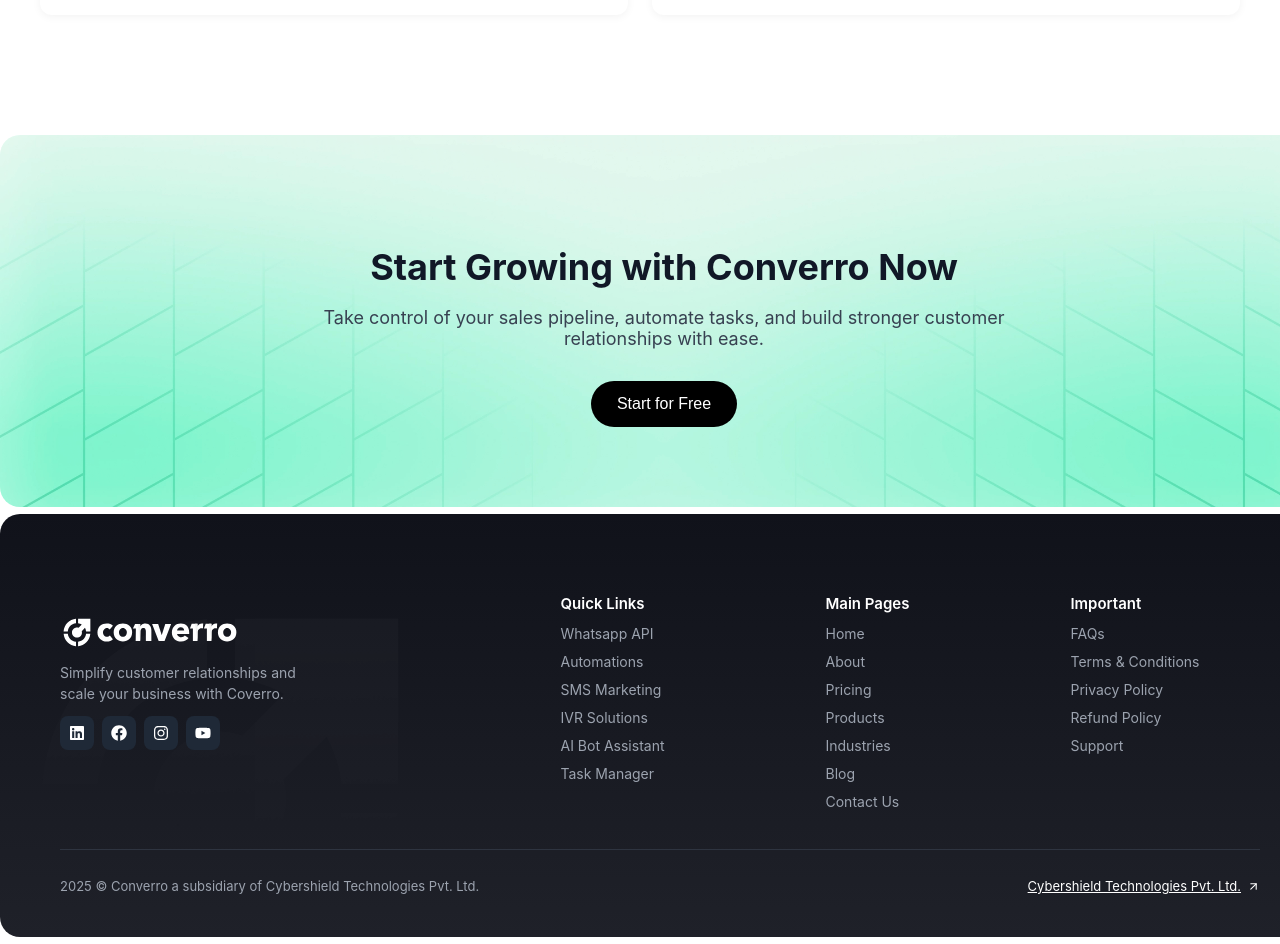
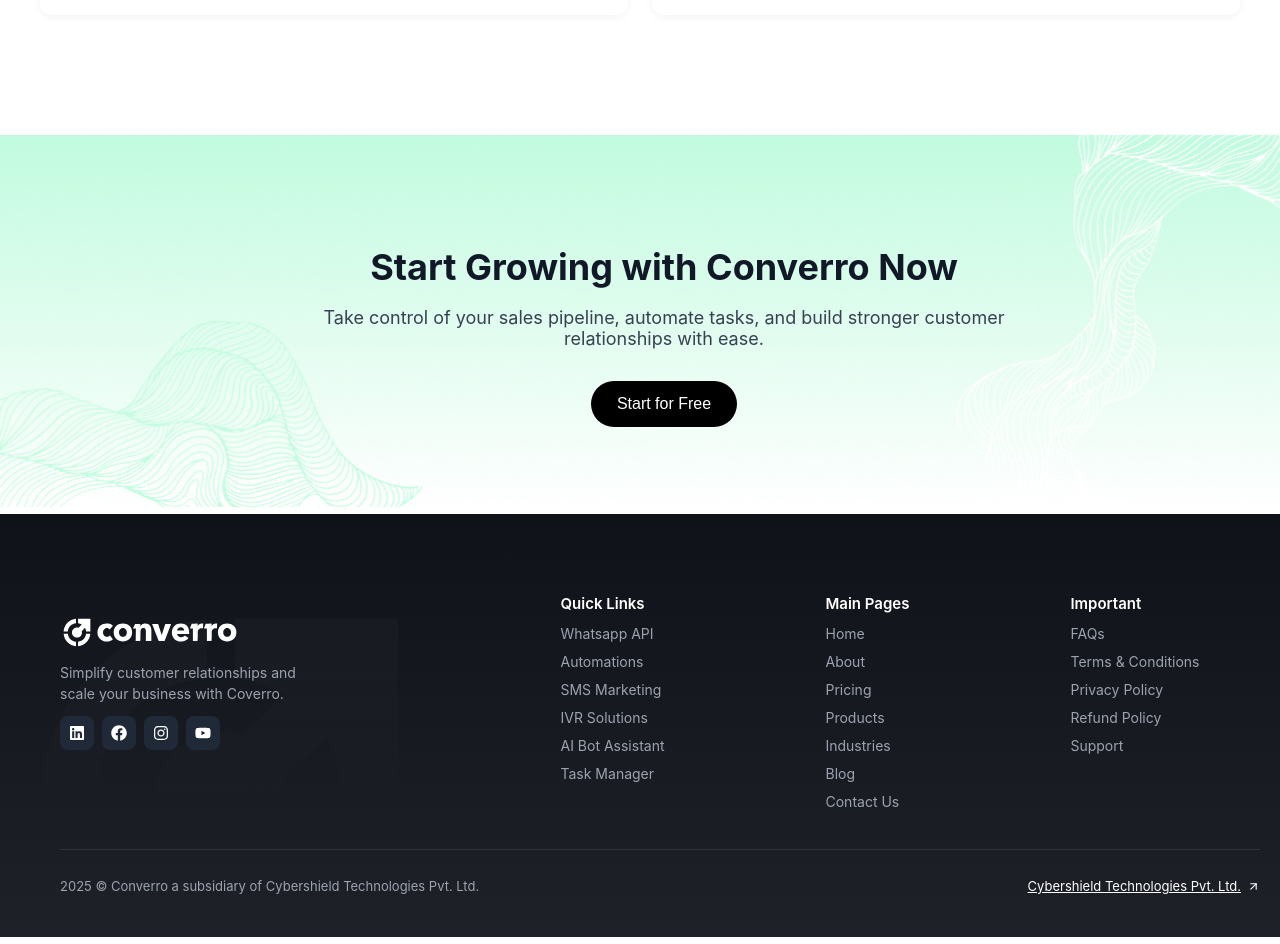
Before and after one commit to IsHa2507/converro, a React (Create React App) app: page / in a window 1280 px wide. Shown: the part 9160-10104 px from the top of the page. Built offline with nearby package versions, Linux system fonts and the light colour scheme.

Commit message:
footer section updated

```diff
--- a/src/components/CTA.css
+++ b/src/components/CTA.css
@@ -2,16 +2,16 @@
 .cta-section {
    position: relative;
    font-family: 'Inter', sans-serif;
-    background-image: url("../assets/CTA_Background.webp");
+    background-image: url("../assets/CTA_Background.jpg");
     background-size: cover; /* cover full area */
     background-position: center;
-     border-radius: 20px;
+
       padding: 80px 24px;
 
       text-align: center;
       overflow: hidden;
        margin: 60px auto 7px auto;
-        max-width: 1358px; /* instead of fixed width */
+        max-width: 100%; /* instead of fixed width */
          width: 100%;
        }
 
@@ -19,7 +19,7 @@
 .cta-bg {
   position: absolute;
   inset: 0;
-  background-image: url("../assets/CTA_Background.webp");
+  background-image: url("../assets/CTA_Background.jpg");
   background-size: cover;
   background-position: center;
   opacity: 0.1;
--- a/src/components/Footer.css
+++ b/src/components/Footer.css
@@ -5,8 +5,8 @@
   background: linear-gradient(to bottom, #10121a, #1f2129);
   color: #d1d5db;
   padding: 30px 20px;
-  border-radius: 20px;
-  max-width: 1370px;
+
+  max-width: 100%;
   margin: 2px auto 7px;
   font-family: 'Inter', sans-serif;
   overflow: hidden; /* hide overflow of background image */
```
Also changed, not shown: src/assets/CTA_Background.jpg (added).
